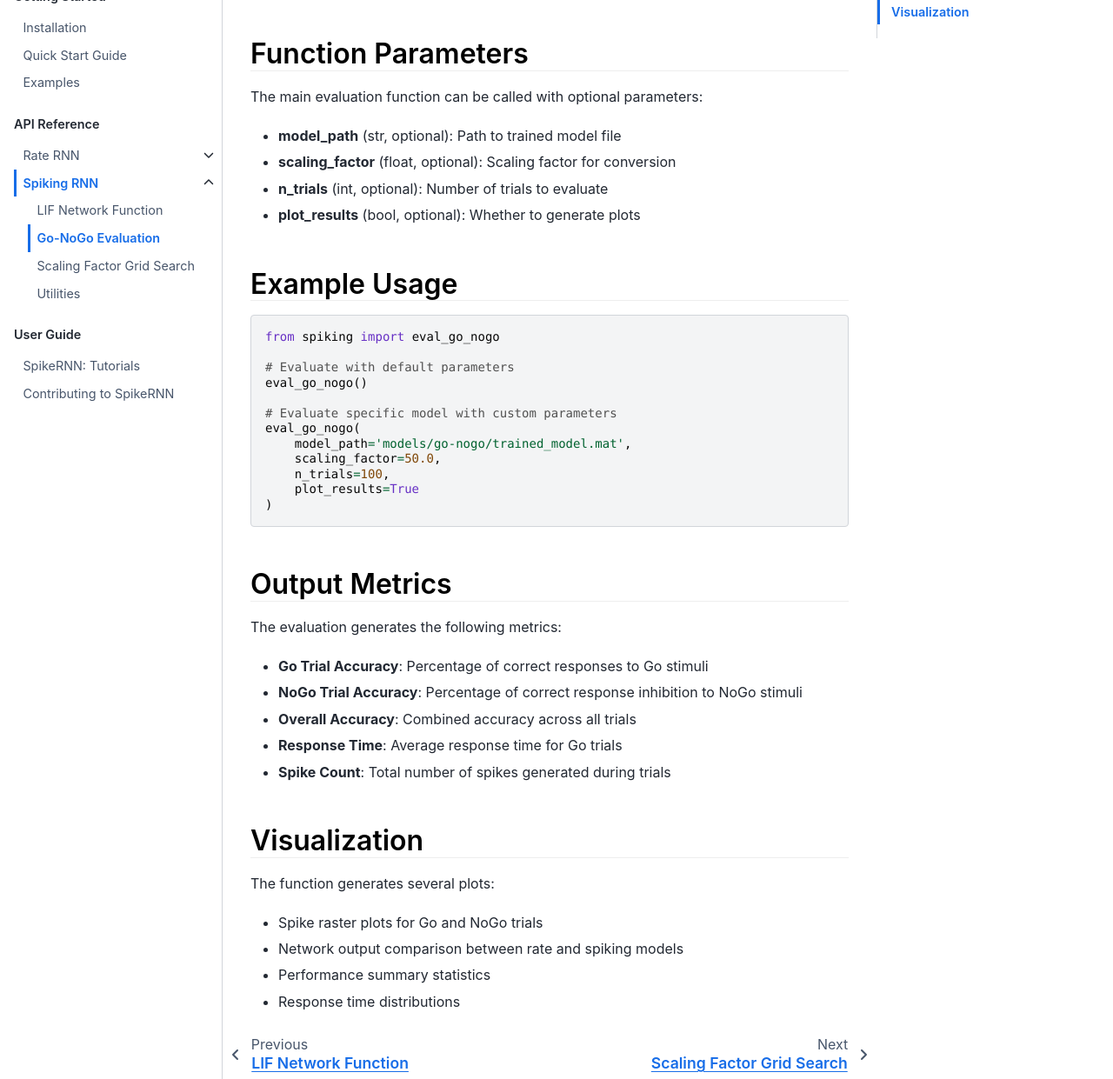
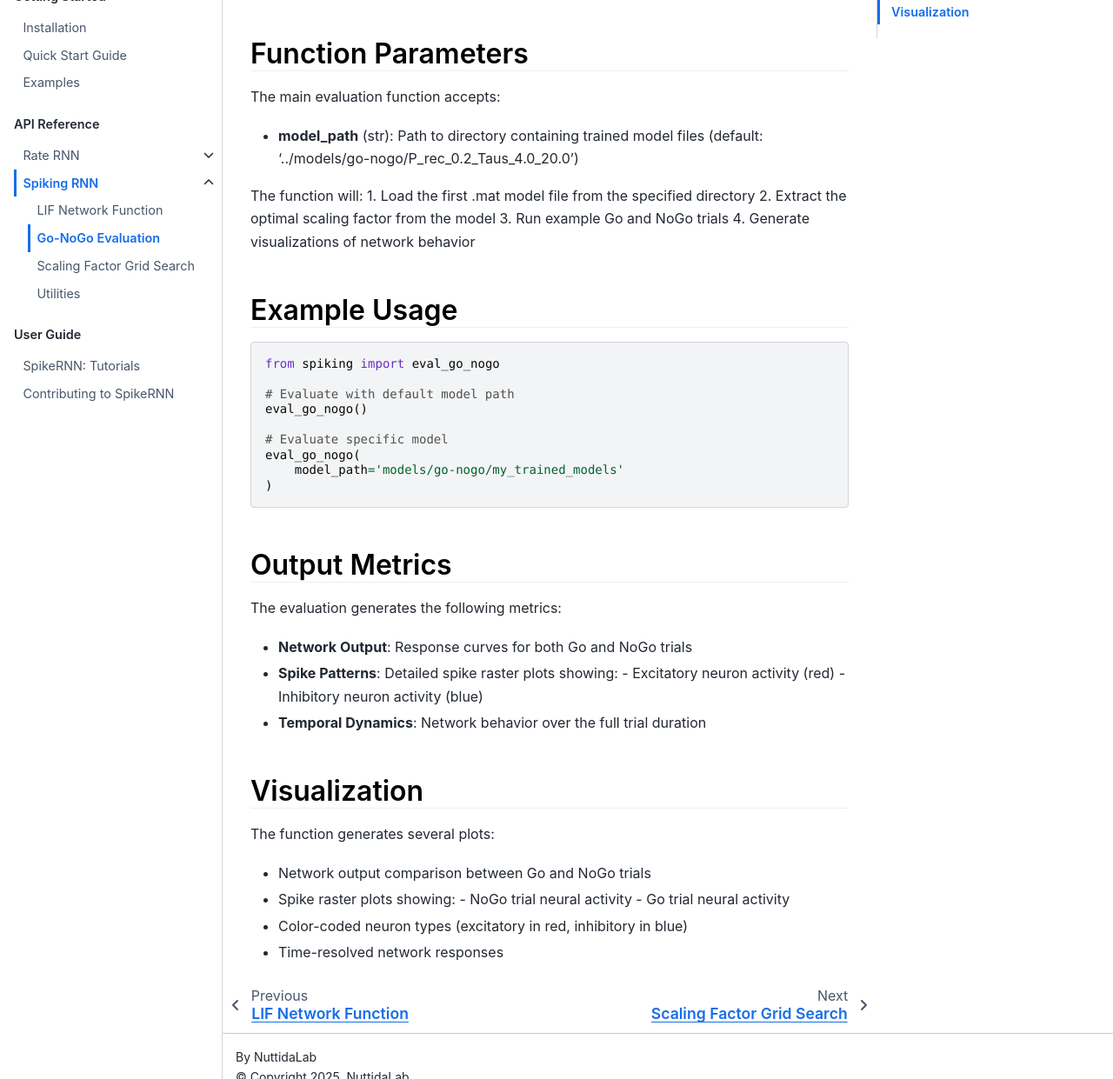
Before and after one commit to NuttidaLab/spikeRNN, a Sphinx documentation site: the page built from docs/api/spiking/eval_go_nogo.rst, in a window 1280 px wide and 1400 px high, scrolled down 499 px, cut to the strip 159-1400 px from the top of the window. Shown: the whole strip at 87% size. Built offline with Sphinx 7.4.7 and the Sphinx Book theme 1.1.4, drawn with Linux system fonts in a browser that asks for light colours.

Commit message:
add function parameters

```diff
--- a/docs/api/spiking/eval_go_nogo.rst
+++ b/docs/api/spiking/eval_go_nogo.rst
@@ -19,12 +19,16 @@ Main Function
 Function Parameters
 -------------------
 
-The main evaluation function can be called with optional parameters:
+The main evaluation function accepts:
 
-* **model_path** (str, optional): Path to trained model file
-* **scaling_factor** (float, optional): Scaling factor for conversion
-* **n_trials** (int, optional): Number of trials to evaluate
-* **plot_results** (bool, optional): Whether to generate plots
+* **model_path** (str): Path to directory containing trained model files
+  (default: '../models/go-nogo/P_rec_0.2_Taus_4.0_20.0')
+
+The function will:
+1. Load the first .mat model file from the specified directory
+2. Extract the optimal scaling factor from the model
+3. Run example Go and NoGo trials
+4. Generate visualizations of network behavior
 
 Example Usage
 -------------
@@ -33,15 +37,12 @@ Example Usage
 
    from spiking import eval_go_nogo
 
-   # Evaluate with default parameters
+   # Evaluate with default model path
    eval_go_nogo()
 
-   # Evaluate specific model with custom parameters
+   # Evaluate specific model
    eval_go_nogo(
-       model_path='models/go-nogo/trained_model.mat',
-       scaling_factor=50.0,
-       n_trials=100,
-       plot_results=True
+       model_path='models/go-nogo/my_trained_models'
    )
 
 Output Metrics
@@ -49,18 +50,20 @@ Output Metrics
 
 The evaluation generates the following metrics:
 
-* **Go Trial Accuracy**: Percentage of correct responses to Go stimuli
-* **NoGo Trial Accuracy**: Percentage of correct response inhibition to NoGo stimuli
-* **Overall Accuracy**: Combined accuracy across all trials
-* **Response Time**: Average response time for Go trials
-* **Spike Count**: Total number of spikes generated during trials
+* **Network Output**: Response curves for both Go and NoGo trials
+* **Spike Patterns**: Detailed spike raster plots showing:
+  - Excitatory neuron activity (red)
+  - Inhibitory neuron activity (blue)
+* **Temporal Dynamics**: Network behavior over the full trial duration
 
 Visualization
 -------------
 
 The function generates several plots:
 
-* Spike raster plots for Go and NoGo trials
-* Network output comparison between rate and spiking models
-* Performance summary statistics
-* Response time distributions
+* Network output comparison between Go and NoGo trials
+* Spike raster plots showing:
+  - NoGo trial neural activity
+  - Go trial neural activity
+* Color-coded neuron types (excitatory in red, inhibitory in blue)
+* Time-resolved network responses
```
Also changed, not shown: docs/api/spiking/lambda_grid_search.rst (+23 -22 lines), 2 other files.
